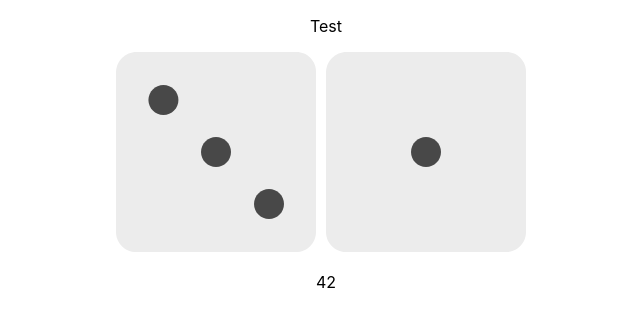
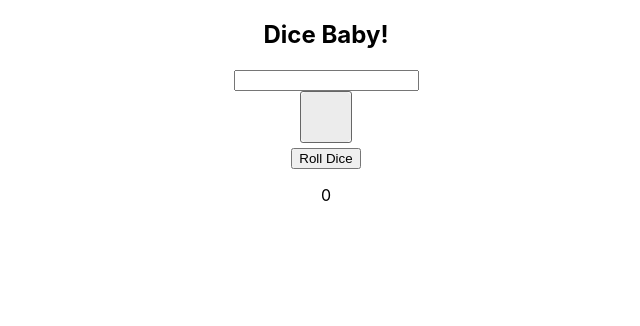
Before and after one commit to Daxxn/DiceRollExperiments, a React (Create React App) app: page / in a window 1280 px wide. Shown: the top 326 px of the page, without its empty margins (314-954 px from the left). Built offline with nearby package versions, Linux system fonts and the light colour scheme.

Commit message:
Added the dice select functionality, and a way to generate a random  roll. Need to work on adding more dice (probably 3) and making the  button for the random roll be the dice image.

```diff
--- a/package.json
+++ b/package.json
@@ -6,6 +6,7 @@
     "@testing-library/jest-dom": "^4.2.4",
     "@testing-library/react": "^9.5.0",
     "@testing-library/user-event": "^7.2.1",
+    "prop-types": "^15.7.2",
     "react": "^16.13.1",
     "react-dom": "^16.13.1",
     "react-scripts": "3.4.1"
--- a/src/App.js
+++ b/src/App.js
@@ -4,36 +4,13 @@ import MainPage from './components/MainPage';
 
 function App() {
   return (
-  // <div className="App">
-
-  //   <header className="App-header">
-
-  //     <img src={logo} className="App-logo" alt="logo" />
-
-  //     <p>
-  //       Edit <code>src/App.js</code> and save to reload.
-  //     </p>
-
-  //     <a
-  //       className="App-link"
-  //       href="https://reactjs.org"
-  //       target="_blank"
-  //       rel="noopener noreferrer"
-  //     >
-  //       Learn React
-  //     </a>
-
-  //   </header>
-
-  // </div>
-
     <div className="App">
       <header className="App=header">
-        <p>Test</p>
+        <h2>Dice Baby!</h2>
       </header>
-      <body>
+      <div>
         <MainPage />
-      </body>
+      </div>
     </div>
   );
 }
--- a/src/components/DiceDisplay.js
+++ b/src/components/DiceDisplay.js
@@ -1,9 +1,14 @@
 import React from 'react';
+import PropTypes from 'prop-types';
+import '../styles/DiceDisplay.css';
 
 export default function DiceDisplay(props) {
   return (
     <div>
-      <p>{props.dice}</p>
+      <img className="dice-image" src={props.imge} alt="not found." />
     </div>
   );
 }
+DiceDisplay.propTypes = {
+  imge: PropTypes.string.isRequired,
+};
--- /dev/null
+++ b/src/components/DiceSelector.js
@@ -0,0 +1,26 @@
+import dice0 from '../diceImg/Dice-0.svg';
+import dice1 from '../diceImg/Dice-1.svg';
+import dice2 from '../diceImg/Dice-2.svg';
+import dice3 from '../diceImg/Dice-3.svg';
+import dice4 from '../diceImg/Dice-4.svg';
+import dice5 from '../diceImg/Dice-5.svg';
+import dice6 from '../diceImg/Dice-6.svg';
+
+export default function diceSelector(number) {
+  switch (number) {
+    case 1:
+      return dice1;
+    case 2:
+      return dice2;
+    case 3:
+      return dice3;
+    case 4:
+      return dice4;
+    case 5:
+      return dice5;
+    case 6:
+      return dice6;
+    default:
+      return dice0;
+  }
+}
--- a/src/components/MainPage.js
+++ b/src/components/MainPage.js
@@ -1,30 +1,53 @@
 import React from 'react';
-import dice3 from '../diceImg/Dice-3.svg';
-import dice1 from '../diceImg/Dice-1.svg';
-import Dice from '../diceroll/dice';
+import diceSelector from './DiceSelector';
+import '../styles/MainPage.css';
 import DiceDisplay from './DiceDisplay';
-import '../styles/MainPage.css';
+import DiceMethods from '../diceroll/dice';
 
 export default class MainPage extends React.Component {
   constructor(props) {
     super(props);
     this.state = {
-      dice: 42,
+      dice: 0,
+      imge: diceSelector(0),
     };
+
+    this.onDiceSelect = this.onDiceSelect.bind(this);
+    this.onDiceRoll = this.onDiceRoll.bind(this);
   }
 
-  triggerDice() {
+  /**
+   * Triggers the dice update.
+   * @param {Event} e Event handler input.
+   */
+  onDiceSelect(e) {
+    let val = Number(e.target.value);
+
+    val = DiceMethods.checkDice(val);
+
+    const img = diceSelector(val);
+
     this.setState({
-      dice: Dice.roll(),
+      dice: val,
+      imge: img,
+    });
+  }
+
+  onDiceRoll() {
+    const roll = DiceMethods.roll();
+    this.setState({
+      dice: roll,
+      imge: diceSelector(roll),
     });
   }
 
   render() {
     return (
       <div className="App">
-        <img src={dice3} id="dice3" alt="" />
-        <img src={dice1} id="dice1" alt="" className="dice-spacing" />
-        <DiceDisplay dice={this.state.dice} />
+        <input type="number" onChange={this.onDiceSelect} />
+        <DiceDisplay imge={this.state.imge} />
+        <button type="button" onClick={this.onDiceRoll}>Roll Dice</button>
+        <p>{this.state.dice}</p>
       </div>
     );
   }
--- a/src/diceroll/dice.js
+++ b/src/diceroll/dice.js
@@ -1,12 +1,25 @@
 
 export default class Dice {
-  constructor() {
-    this.seed = 0;
-  }
-
   static roll() {
     const random = Math.round(Math.random() * 10);
 
-    return random;
+    console.log(`random: ${random}`);
+    const adjRandom = Math.round(random * 0.6);
+    console.log(`adjRandom: ${adjRandom}`);
+    return this.checkDice(adjRandom);
+  }
+
+  static checkDice(num) {
+    if (num === undefined) {
+      return 0;
+    }
+
+    if (num > 6) {
+      return 6;
+    } else if (num < 1) {
+      return 1;
+    }
+
+    return num;
   }
 }
--- /dev/null
+++ b/src/styles/DiceDisplay.css
@@ -0,0 +1,11 @@
+.dice-image {
+  max-height: 50px;
+  border: solid 1px #666666;
+  border-radius: 3px;
+  transition: border-color 0.1s;
+}
+
+.dice-image:hover {
+  border-color: #222222;
+  border-width: 2px;
+}
```
Also changed, not shown: .eslintrc.json, src/diceImg/Dice-0.svg (added).
